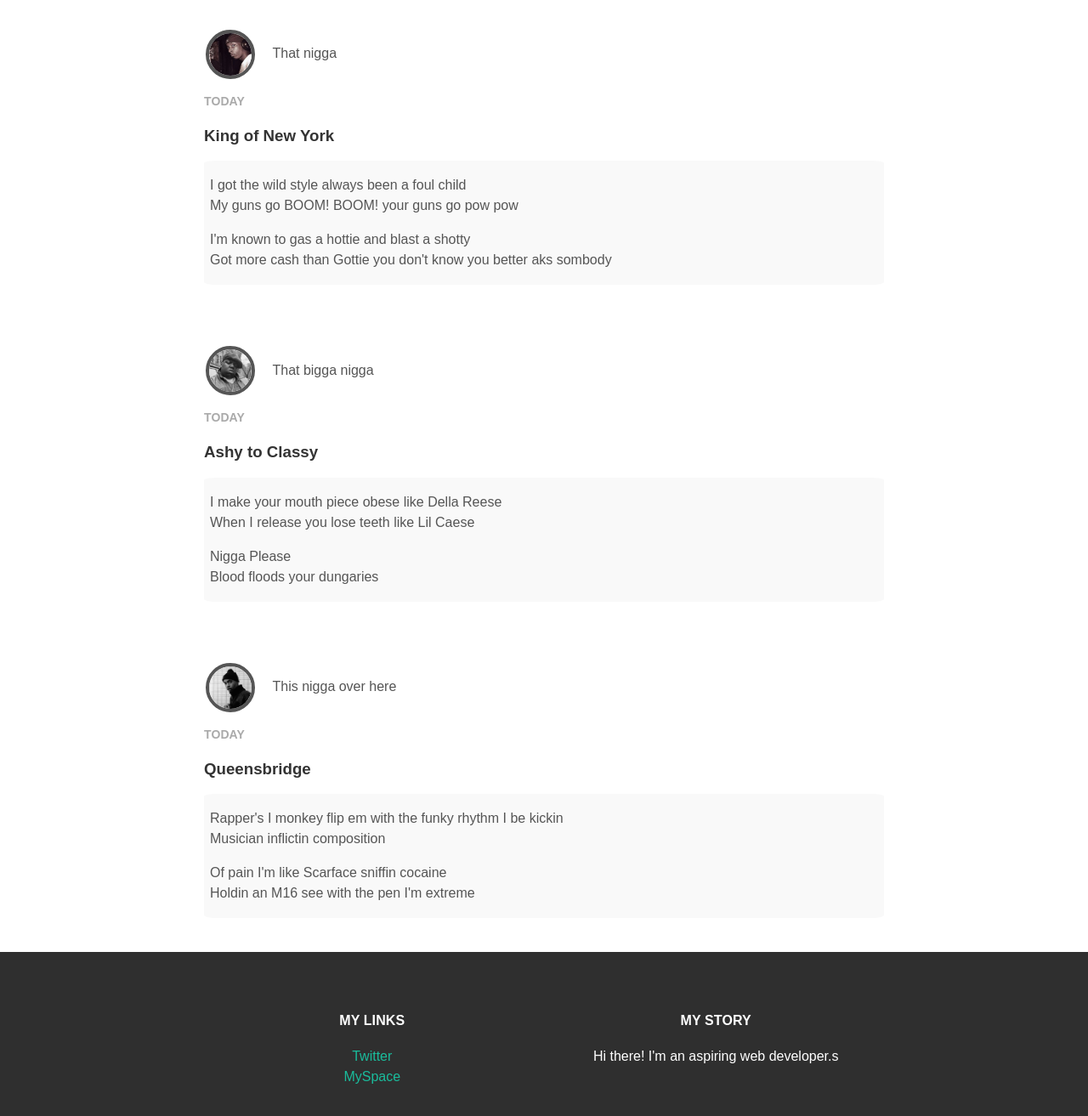
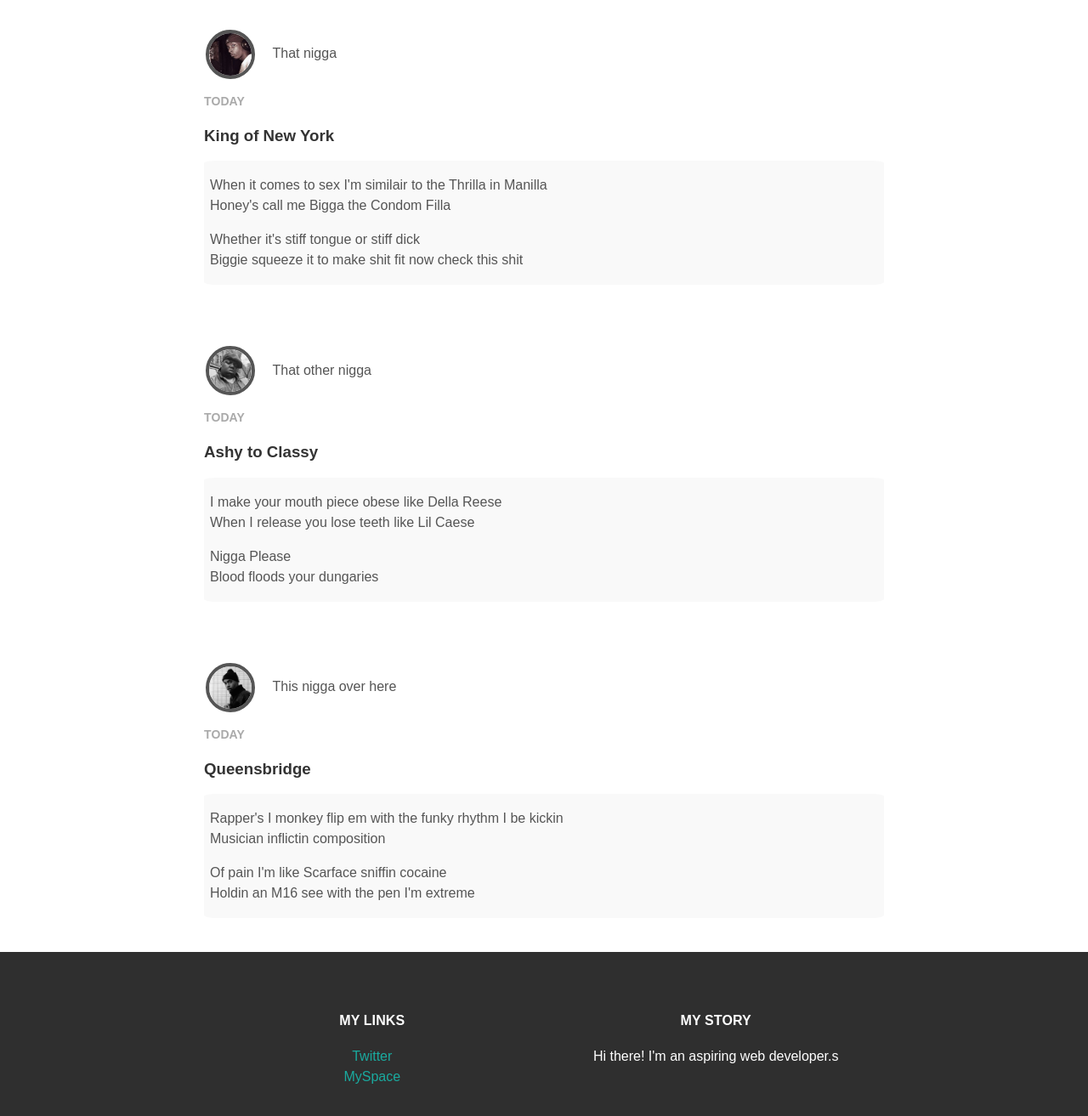
Before and after one commit to marioguz91/marioguz91.github.io, a plain HTML site: page index.html in a window 1280 px wide. Shown: the part 157-1470 px from the top of the page at 85% size. Drawn offline with Linux system fonts and the light colour scheme.

Commit message:
Add files via upload

```diff
--- a/index.html
+++ b/index.html
@@ -29,12 +29,12 @@
                     <h3 class='post-title'>King of New York</h3>
                     <div class='post-content'>
                     <p>
-                        I got the wild style always been a foul child<br>
-                        My guns go BOOM! BOOM! your guns go pow pow
+                        When it comes to sex I'm similair to the Thrilla in Manilla<br>
+                        Honey's call me Bigga the Condom Filla
                     </p>
                     <p>
-                       I'm known to gas a hottie and blast a shotty<br>
-                       Got more cash than Gottie you don't know you better aks sombody
+                       Whether it's stiff tongue or stiff dick<br>
+                       Biggie squeeze it to make shit fit now check this shit
                     </p>
                     </div>
                 </div>
@@ -45,7 +45,7 @@
                     <div class='post'>
                         <div class='post-author'>
                             <img src='biggie_smalls.jpg'>
-                            <span>That bigga nigga</span>
+                            <span>That other nigga</span>
                         </div>
                         <p class='post-date'>Today</p>
                         <h3 class='post-title'>Ashy to Classy</h3>
@@ -61,6 +61,7 @@
                         </div>
                     </div>
                 </div>
+            <!-- Post 2 -->
             <!-- Post 3 -->
         <div class='container'>
                 <div class='post'>
@@ -82,7 +83,6 @@
                       </div>
                  </div>
             <!-- Post 3 -->
-
               </div>
         <!-- Body -->
 
--- a/styles.css
+++ b/styles.css
@@ -7,7 +7,7 @@ body {
 }
 
 a {
-    color: #1abc9c;
+    color: #1aaa9f;
     text-decoration: none;
 }
 
@@ -63,12 +63,7 @@ a:hover{
 
 /* BODY */
 
-#divider {
-    background-color: #efefef;
-    height: 10px;
 
-
-}
 
 .post, .about{
     max-width: 800px;
```
Lines whose indentation alone changed are shown as unchanged.
